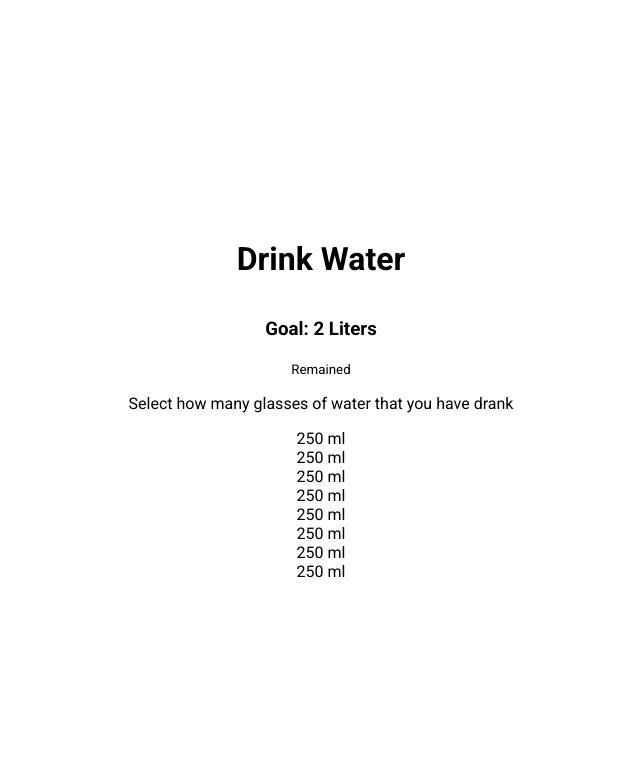
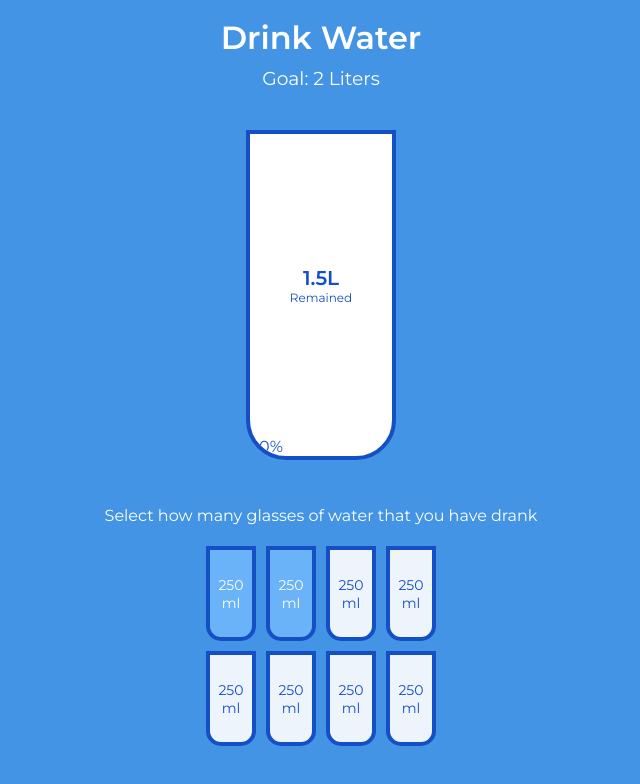
Before and after one commit to IqbalAhmadi/Drink-water, a plain HTML site: page index.html in a window 1280 px wide. Shown: the whole page, without its empty margins (319-959 px from the left). Drawn offline with Linux system fonts and the light colour scheme.

Commit message:
styling the remaied class section

```diff
--- a/index.html
+++ b/index.html
@@ -12,18 +12,18 @@
 
     <div class="cup">
       <div class="remained" id="remained">
-        <span id="liters"></span>
+        <span id="liters">1.5L</span>
         <small>Remained</small>
       </div>
 
-      <div class="percentage" id="percentage"></div>
+      <div class="percentage" id="percentage">20%</div>
     </div>
 
     <p class="text">Select how many glasses of water that you have drank</p>
 
     <div class="cups">
-      <div class="cup cup-small">250 ml</div>
-      <div class="cup cup-small">250 ml</div>
+      <div class="cup cup-small full">250 ml</div>
+      <div class="cup cup-small full">250 ml</div>
       <div class="cup cup-small">250 ml</div>
       <div class="cup cup-small">250 ml</div>
       <div class="cup cup-small">250 ml</div>
--- a/style.css
+++ b/style.css
@@ -1,16 +1,88 @@
-@import url('https://fonts.googleapis.com/css2?family=Roboto:wght@400;700&display=swap');
+@import url('https://fonts.googleapis.com/css?family=Montserrat:400,600&display=swap');
+
+:root {
+  --border-color: #144fc6;
+  --fill-color: #6ab3f8;
+}
 
 * {
   box-sizing: border-box;
 }
 
 body {
-  font-family: 'Roboto', sans-serif;
+  background-color: #4394e4;
+  color: #fff;
+  font-family: 'Montserrat', sans-serif;
+  display: flex;
+  flex-direction: column;
+  align-items: center;
+  margin-bottom: 40px;
+}
+
+h1 {
+  margin: 10px 0 0;
+}
+
+h3 {
+  font-weight: 400;
+  margin: 10px 0;
+}
+
+.cup {
+  background-color: #fff;
+  border: 4px solid var(--border-color);
+  color: var(--border-color);
+  border-radius: 0 0 40px 40px;
+  height: 330px;
+  width: 150px;
+  margin: 30px 0;
+  display: flex;
+  flex-direction: column;
+  overflow: hidden;
+}
+
+.cup.cup-small {
+  background-color: rgba(255, 255, 255, 0.9);
+  width: 50px;
+  height: 95px;
+  border-radius: 0 0 15px 15px;
+  cursor: pointer;
+  font-size: 14px;
+  align-items: center;
+  justify-content: center;
+  text-align: center;
+  margin: 5px;
+  transition: 0.3s ease;
+}
+
+.cup.cup-small.full {
+  background-color: var(--fill-color);
+  color: #fff;
+}
+
+.cups {
+  display: flex;
+  flex-wrap: wrap;
+  align-items: center;
+  justify-content: center;
+  width: 280px;
+}
+
+.remained {
   display: flex;
   flex-direction: column;
   align-items: center;
   justify-content: center;
-  height: 100vh;
-  overflow: hidden;
-  margin: 0;
+  text-align: center;
+  flex: 1;
+  transition: 0.3s ease;
 }
+
+.remained span {
+  font-size: 20px;
+  font-weight: bold;
+}
+
+.remained small {
+  font-size: 12px;
+}
```
